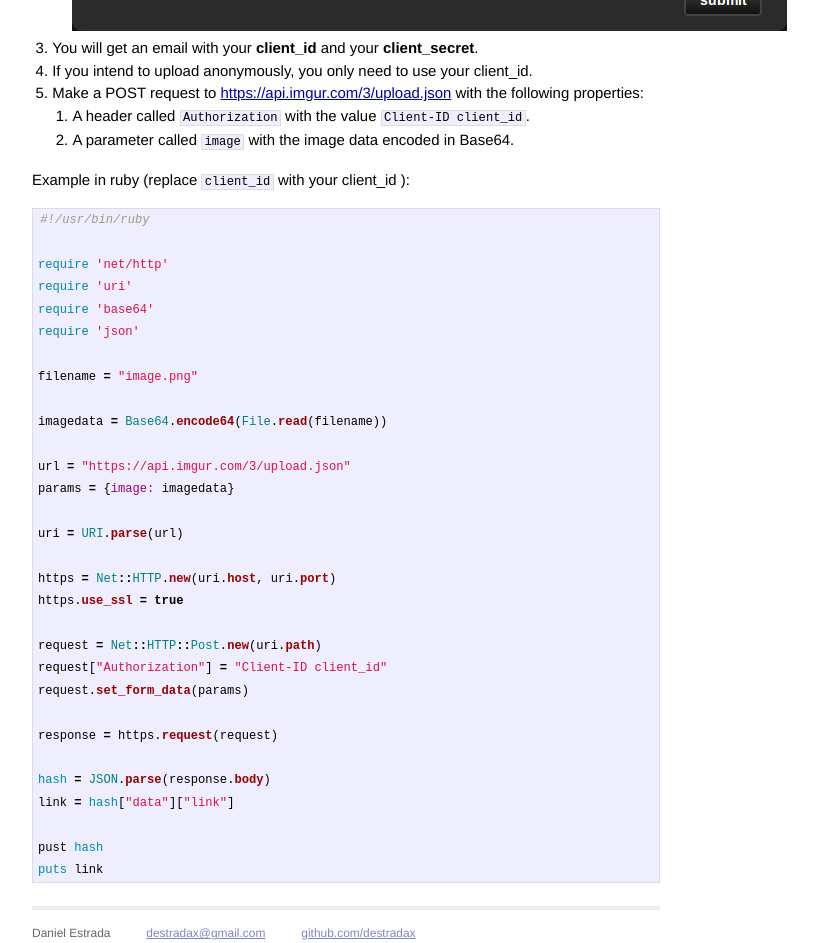
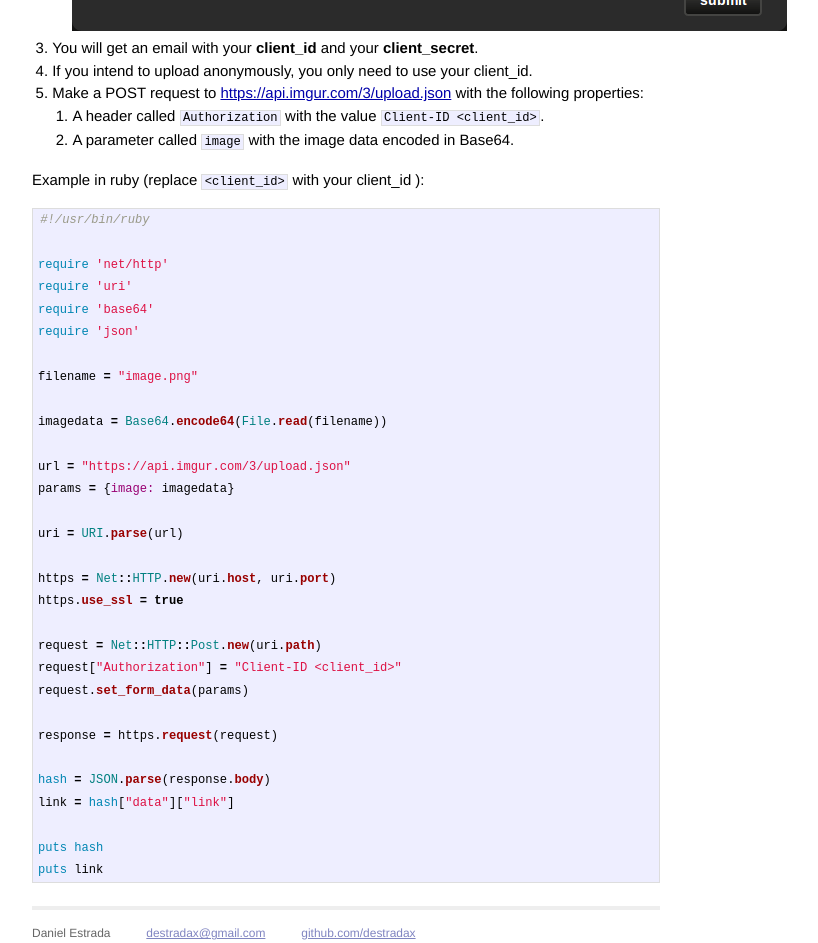
Before and after one commit to destradax/destradax.github.io, a Jekyll site: the page built from _posts/2013-11-28-upload-to-imgur-with-ruby.md, in a window 1280 px wide and 1400 px high, scrolled down 1172 px. Shown: the part 443-1386 px from the top of the window, without its empty margins (294-1112 px from the left). Built offline with Jekyll 4.4.1, drawn with Linux system fonts in a browser that asks for light colours; Markdown is read by kramdown in place of the engine named in the settings; some of the changed lines change nothing that is shown.

Commit message:
Fixed some typos

```diff
--- a/_posts/2013-11-28-upload-to-imgur-with-ruby.md
+++ b/_posts/2013-11-28-upload-to-imgur-with-ruby.md
@@ -17,11 +17,11 @@ layout: post
 3. You will get an email with your **client_id** and your **client_secret**.
 4. If you intend to upload anonymously, you only need to use your client_id.
 5. Make a POST request to <https://api.imgur.com/3/upload.json> with the following properties:
-	1. A header called `Authorization` with the value `Client-ID client_id`.
+	1. A header called `Authorization` with the value `Client-ID <client_id>`.
 	2. A parameter called `image` with the image data encoded in Base64.
 
 
-Example in ruby (replace `client_id` with your client_id ):
+Example in ruby (replace `<client_id>` with your client_id ):
 
 {% highlight ruby %}
 #!/usr/bin/ruby
@@ -44,7 +44,7 @@ https = Net::HTTP.new(uri.host, uri.port)
 https.use_ssl = true
 
 request = Net::HTTP::Post.new(uri.path)
-request["Authorization"] = "Client-ID client_id"
+request["Authorization"] = "Client-ID <client_id>"
 request.set_form_data(params)
 
 response = https.request(request)
@@ -52,6 +52,6 @@ response = https.request(request)
 hash = JSON.parse(response.body)
 link = hash["data"]["link"]
 
-pust hash
+puts hash
 puts link
 {% endhighlight %}
```
